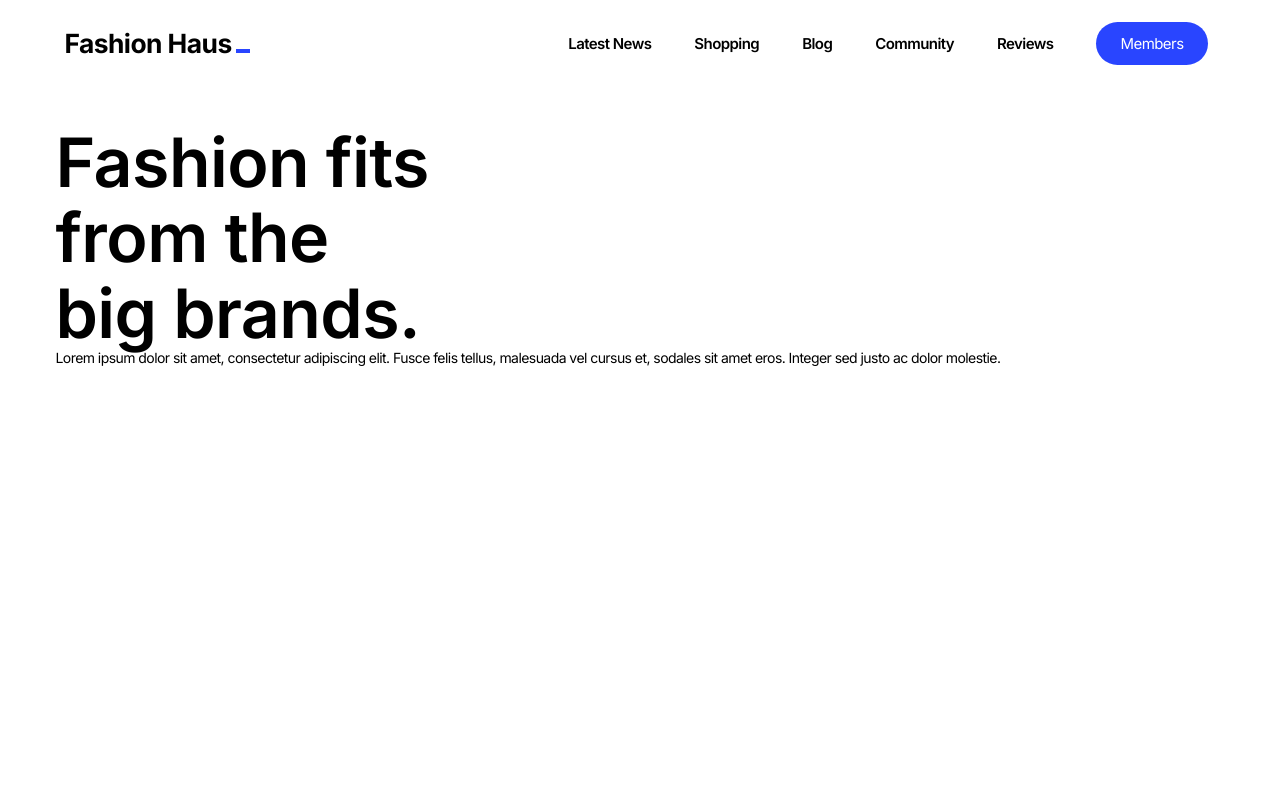
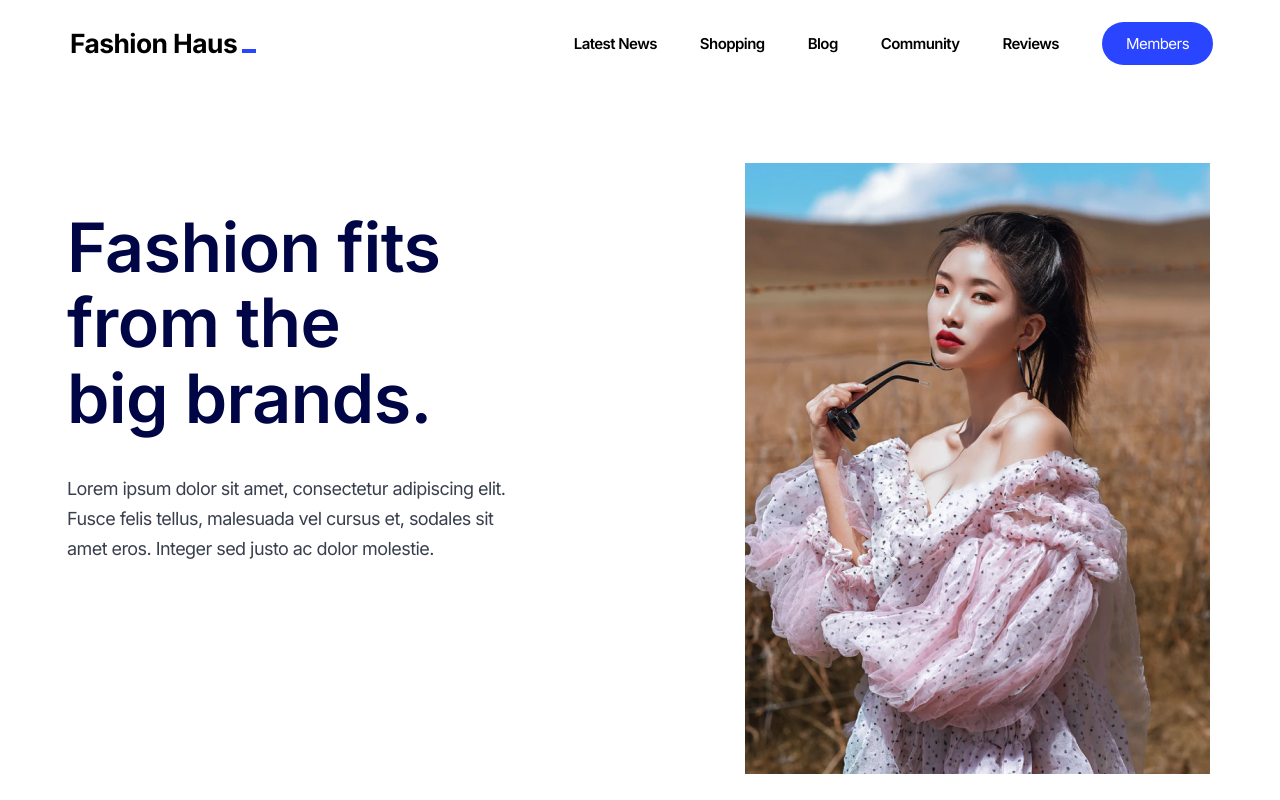
Before and after one commit to MaksymPushkar/fashion-hous, a plain HTML site: page src/index.html in a window 1280 px wide. Drawn offline with Linux system fonts and the light colour scheme.

Commit message:
hero componet

```diff
--- a/src/css/style.css
+++ b/src/css/style.css
@@ -29,9 +29,9 @@ header {
   align-items: center;
   justify-content: space-between;
   font-weight: 600;
-  max-width: 1193px;
+  max-width: 1146px;
   margin: auto;
-  padding: 0 21px;
+  padding-left: 3px;
 }
 
 header .logo {
@@ -64,25 +64,50 @@ nav a.frame {
   background: #2945FF;
   border-radius: 22px;
   color: #FFFFFF;
-  margin: 0 8px 0 20px;
+  margin-left: 20px;
   font-weight: 400;
 }
 
-.Hero-Componet {
+#Hero-Componet {
+  display: flex;
+  position: relative;
   margin: 38px auto 0;
-  max-width: 1169px;
+  padding-left: 23px;
+  max-width: 1192px;
+  justify-content: space-between;
 }
 
-.Hero-Componet h1 {
+#Hero-Componet .text{
+  position: relative;
+  height: fit-content;
+  top: 85px;
+}
+
+#Hero-Componet h1 {
   max-width: 380px;
   font-weight: 600;
   font-size: 68px;
   line-height: 111%;
+  margin-bottom: 37.56px;
+  color: #000545;
 }
 
-.Hero-Componet .text {
+#Hero-Componet .description {
   max-width: 443px;
-  font-weight: 600;
-  font-size: 68px;
-  line-height: 111%;
+  font-size: 18px;
+  line-height: 30px;
+  color: #393F4D;
 }
+
+#Hero-Componet img {
+  display: block;
+  margin: 38px 26px 0 0;
+}
+
+#Hero-Componet img:after {
+  content: "sdfsdfds";
+  display: inline-block;
+  height: 1000px;
+  width: 1000px;
+  background-color: #000000;
+}
--- a/src/index.html
+++ b/src/index.html
@@ -17,9 +17,14 @@
     </nav>
   </header>
   <main>
-    <div class="Hero-Componet">
-      <h1>Fashion fits from the big brands.</h1>
-      <div>Lorem ipsum dolor sit amet, consectetur adipiscing elit. Fusce felis tellus, malesuada vel cursus et, sodales sit amet eros. Integer sed justo ac dolor molestie.</div>
+    <div id="Hero-Componet">
+      <div class="text">
+        <h1>Fashion fits from the big brands.</h1>
+        <div class="description">Lorem ipsum dolor sit amet, consectetur adipiscing elit. Fusce felis tellus, malesuada vel cursus et, sodales sit amet eros. Integer sed justo ac dolor molestie.</div>
+      </div>
+      <div>
+        <img src="./img/solesavy-ur0-4ibMm54-unsplash 1.jpg" alt="woman in pink floral dress holding black sunglasses">
+      </div>
     </div>
   </main>
   <footer></footer>
```
Also changed, not shown: src/img/solesavy-ur0-4ibMm54-unsplash 1.jpg (added).
